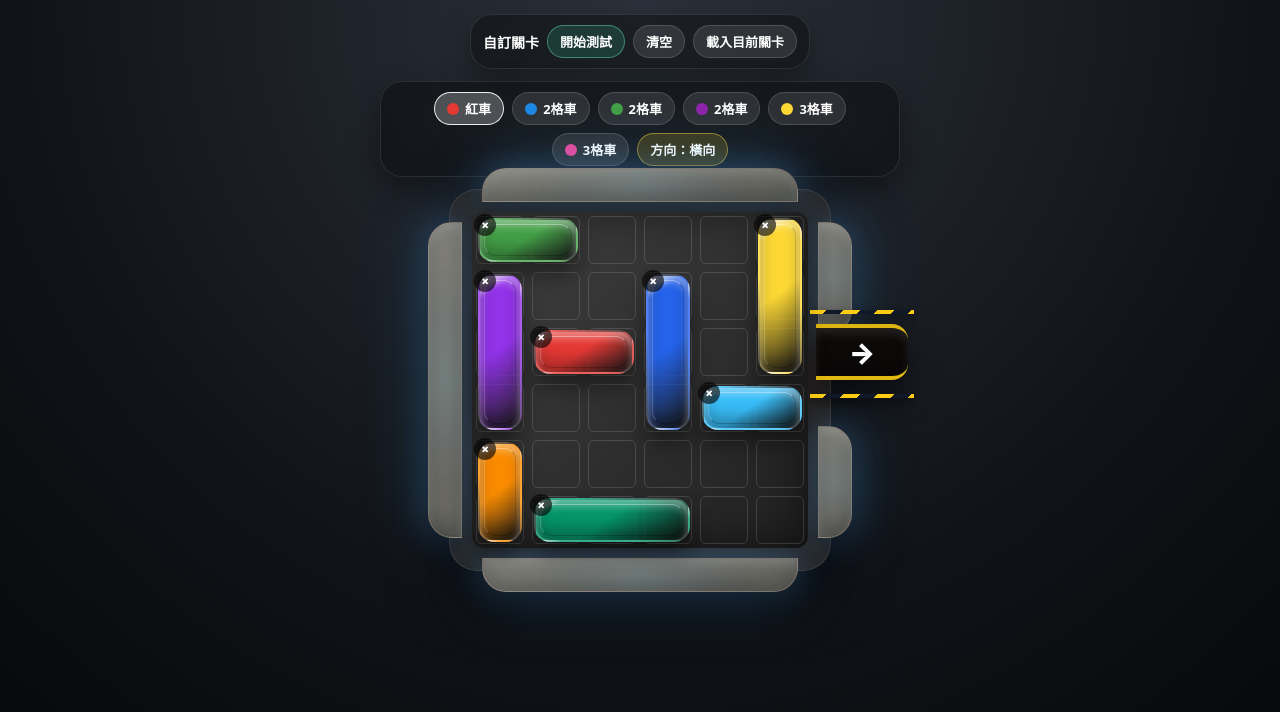
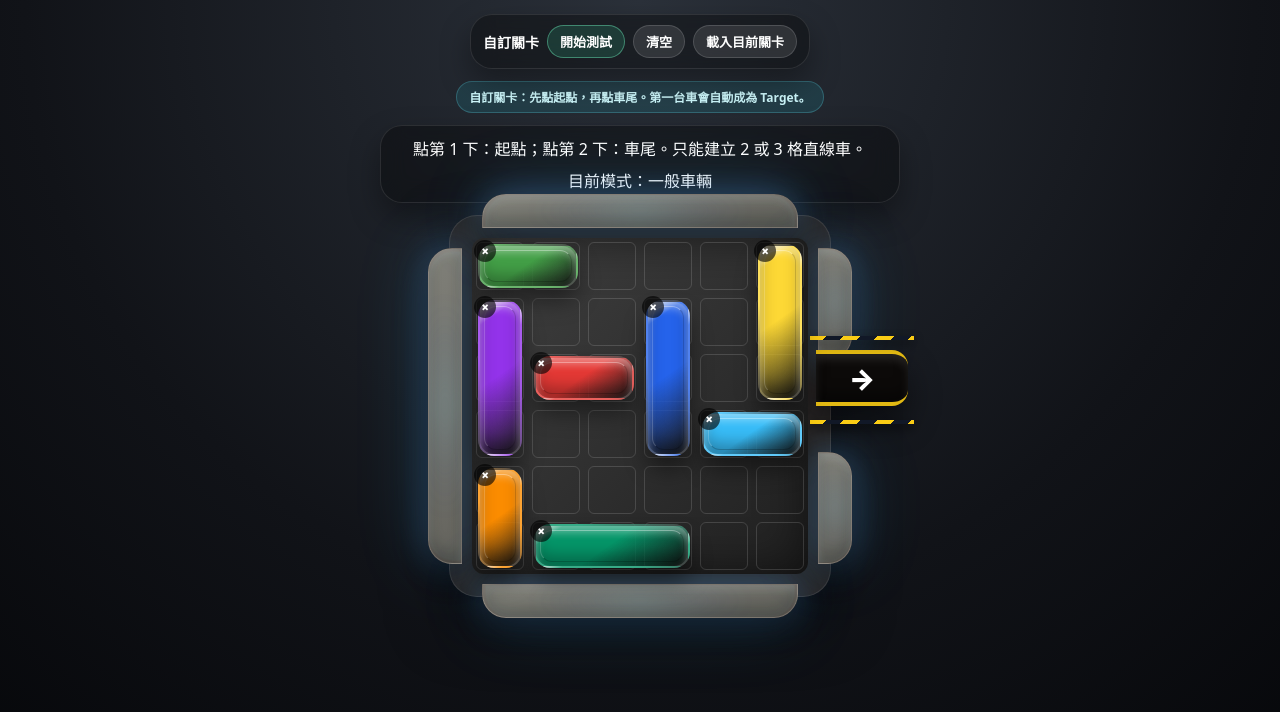
Before and after one commit to TFCChen/traffic-jam-game-1, a React (Vite) app: page / in a window 1280 px wide. Both pictures are taken after a click on the button "自訂關卡". Shown: the top 712 px of the page. Built offline with nearby package versions, Linux system fonts and the light colour scheme.

Commit message:
Redesign custom editor with two-click vehicle placement

```diff
--- a/src/main.jsx
+++ b/src/main.jsx
@@ -24,21 +24,14 @@ const COLORS = {
   teal: "#059669",
 };
 
+const EDITOR_COLORS = ["#8b5cf6", "#22c55e", "#f59e0b", "#ec4899", "#3b82f6", "#14b8a6", "#84cc16", "#f97316", "#06b6d4", "#a855f7", "#10b981", "#eab308"];
+
 const DEFAULT = [
   { id: "target", color: COLORS.red, row: 2, col: 1, len: 2, dir: "H" },
   { id: "yellowBus", color: COLORS.yellow, row: 0, col: 4, len: 3, dir: "V" },
   { id: "blue", color: COLORS.blue, row: 0, col: 1, len: 2, dir: "V" },
   { id: "green", color: COLORS.green, row: 4, col: 0, len: 2, dir: "H" },
   { id: "purple", color: COLORS.purple, row: 4, col: 3, len: 2, dir: "H" },
-];
-
-const PALETTE = [
-  { key: "target", label: "紅車", color: COLORS.red, len: 2 },
-  { key: "car2", label: "2格車", color: COLORS.blue, len: 2 },
-  { key: "car2b", label: "2格車", color: COLORS.green, len: 2 },
-  { key: "car2c", label: "2格車", color: COLORS.purple, len: 2 },
-  { key: "bus3", label: "3格車", color: COLORS.yellow, len: 3 },
-  { key: "bus3b", label: "3格車", color: COLORS.pink, len: 3 },
 ];
 
 const FALLBACK_INDEX = Array.from({ length: 40 }, (_, index) => {
@@ -155,22 +148,13 @@ function Car({ car, dragging, dragPixels, down, move, up }) {
       onPointerMove={move}
       onPointerUp={up}
       onPointerCancel={up}
-      style={{
-        left: car.col * CELL + 6,
-        top: car.row * CELL + 6,
-        width,
-        height,
-        transform,
-        zIndex: dragging || exited(car) ? 30 : 10,
-      }}
+      style={{ left: car.col * CELL + 6, top: car.row * CELL + 6, width, height, transform, zIndex: dragging || exited(car) ? 30 : 10 }}
     >
       <div
         className="car-block"
         style={{
           background: `linear-gradient(145deg,rgba(255,255,255,.95) 0%,${car.color} 13%,${car.color} 48%,rgba(0,0,0,.42) 100%)`,
-          boxShadow: dragging
-            ? "0 24px 30px rgba(0,0,0,.5), inset 0 7px 10px rgba(255,255,255,.48), inset 0 -13px 18px rgba(0,0,0,.34)"
-            : "0 14px 22px rgba(0,0,0,.4), inset 0 6px 9px rgba(255,255,255,.4), inset 0 -11px 16px rgba(0,0,0,.3)",
+          boxShadow: dragging ? "0 24px 30px rgba(0,0,0,.5), inset 0 7px 10px rgba(255,255,255,.48), inset 0 -13px 18px rgba(0,0,0,.34)" : "0 14px 22px rgba(0,0,0,.4), inset 0 6px 9px rgba(255,255,255,.4), inset 0 -11px 16px rgba(0,0,0,.3)",
         }}
       >
         <div className="car-inner" />
@@ -183,31 +167,14 @@ function Ghost({ draft }) {
   if (!draft) return null;
   const width = draft.dir === "H" ? draft.len * CELL - 12 : CELL - 12;
   const height = draft.dir === "V" ? draft.len * CELL - 12 : CELL - 12;
-
-  return (
-    <div
-      className="ghost"
-      style={{
-        left: draft.col * CELL + 6,
-        top: draft.row * CELL + 6,
-        width,
-        height,
-        background: draft.valid ? `${draft.color}88` : "rgba(255,0,0,.35)",
-      }}
-    />
-  );
+  return <div className="ghost" style={{ left: draft.col * CELL + 6, top: draft.row * CELL + 6, width, height, background: draft.valid ? `${draft.color}88` : "rgba(255,0,0,.35)" }} />;
 }
 
 function Wall({ className = "" }) {
-  return (
-    <div className={`wall ${className}`}>
-      <div className="wall-glow" />
-      <div className="wall-aura" />
-    </div>
-  );
+  return <div className={`wall ${className}`}><div className="wall-glow" /><div className="wall-aura" /></div>;
 }
 
-function Board({ cars, drag, mode, draft, boardMove, boardClick, carDown, dragMove, dragEnd, removeCar }) {
+function Board({ cars, drag, mode, draft, editorStart, boardMove, boardClick, carDown, dragMove, dragEnd, removeCar }) {
   return (
     <div className="board-shell">
       <div className="board-backplate" />
@@ -220,80 +187,28 @@ function Board({ cars, drag, mode, draft, boardMove, boardClick, carDown, dragMo
       <div className="exit-stripe top" />
       <div className="exit-stripe bottom" />
 
-      <div
-        className="board"
-        onPointerMove={mode === "edit" ? boardMove : undefined}
-        onClick={mode === "edit" ? boardClick : undefined}
-        style={{ width: BOARD, height: BOARD }}
-      >
+      <div className="board" onPointerMove={mode === "edit" ? boardMove : undefined} onClick={mode === "edit" ? boardClick : undefined} style={{ width: BOARD, height: BOARD }}>
         {Array.from({ length: GRID * GRID }, (_, i) => (
-          <div
-            key={i}
-            className="grid-cell"
-            style={{
-              left: (i % GRID) * CELL + 4,
-              top: Math.floor(i / GRID) * CELL + 4,
-              width: CELL - 8,
-              height: CELL - 8,
-            }}
-          />
+          <div key={i} className="grid-cell" style={{ left: (i % GRID) * CELL + 4, top: Math.floor(i / GRID) * CELL + 4, width: CELL - 8, height: CELL - 8 }} />
         ))}
 
+        {mode === "edit" && editorStart && <div className="editor-start" style={{ left: editorStart.col * CELL + 4, top: editorStart.row * CELL + 4, width: CELL - 8, height: CELL - 8 }} />}
         <Ghost draft={mode === "edit" ? draft : null} />
 
         {(cars || []).map((car) => (
-          <Car
-            key={car.id}
-            car={car}
-            dragging={drag?.id === car.id}
-            dragPixels={drag?.id === car.id ? drag.pixels : 0}
-            down={(e) => (mode === "play" ? carDown(e, car) : e.stopPropagation())}
-            move={mode === "play" ? dragMove : undefined}
-            up={mode === "play" ? dragEnd : undefined}
-          />
+          <Car key={car.id} car={car} dragging={drag?.id === car.id} dragPixels={drag?.id === car.id ? drag.pixels : 0} down={(e) => (mode === "play" ? carDown(e, car) : e.stopPropagation())} move={mode === "play" ? dragMove : undefined} up={mode === "play" ? dragEnd : undefined} />
         ))}
 
-        {mode === "edit" &&
-          (cars || []).map((car) => (
-            <button
-              key={`rm-${car.id}`}
-              type="button"
-              className="remove-car"
-              style={{ left: car.col * CELL + 2, top: car.row * CELL + 2 }}
-              onClick={(e) => {
-                e.stopPropagation();
-                removeCar(car.id);
-              }}
-            >
-              ×
-            </button>
-          ))}
+        {mode === "edit" && (cars || []).map((car) => (
+          <button key={`rm-${car.id}`} type="button" className="remove-car" style={{ left: car.col * CELL + 2, top: car.row * CELL + 2 }} onClick={(e) => { e.stopPropagation(); removeCar(car.id); }}>×</button>
+        ))}
       </div>
     </div>
   );
 }
 
 function Particles({ particles }) {
-  return (
-    <div className="particle-layer">
-      {(particles || []).map((p) => (
-        <span
-          key={p.id}
-          className="particle"
-          style={{
-            left: p.x,
-            top: p.y,
-            width: p.size,
-            height: p.size,
-            background: p.color,
-            boxShadow: `0 0 ${p.size * 3}px ${p.color},0 0 ${p.size * 8}px rgba(255,210,80,.55)`,
-            "--dx": `${p.dx}px`,
-            "--dy": `${p.dy}px`,
-          }}
-        />
-      ))}
-    </div>
-  );
+  return <div className="particle-layer">{(particles || []).map((p) => <span key={p.id} className="particle" style={{ left: p.x, top: p.y, width: p.size, height: p.size, background: p.color, boxShadow: `0 0 ${p.size * 3}px ${p.color},0 0 ${p.size * 8}px rgba(255,210,80,.55)`, "--dx": `${p.dx}px`, "--dy": `${p.dy}px` }} />)}</div>;
 }
 
 function LevelSelector({ levels, currentLevel, onLoad }) {
@@ -312,16 +227,7 @@ function LevelSelector({ levels, currentLevel, onLoad }) {
         <section key={difficulty} className="level-section">
           <div className="level-title">{difficulty}</div>
           <div className="level-grid">
-            {groups[difficulty].map((level) => (
-              <button
-                key={level.id}
-                type="button"
-                onClick={() => onLoad(level.id)}
-                className={`level-button ${currentLevel?.id === level.id ? "active" : ""}`}
-              >
-                {level.id}
-              </button>
-            ))}
+            {groups[difficulty].map((level) => <button key={level.id} type="button" onClick={() => onLoad(level.id)} className={`level-button ${currentLevel?.id === level.id ? "active" : ""}`}>{level.id}</button>)}
           </div>
         </section>
       ))}
@@ -335,9 +241,7 @@ function WinModal({ level, moves, onRetry, onNext }) {
       <div className="win-modal">
         <div className="win-spark">★</div>
         <div className="win-title">通關成功！</div>
-        <div className="win-subtitle">
-          {level?.id === "custom" ? "自訂關卡完成" : `${level?.difficulty ?? "Level"} ${level?.id ?? ""}`}
-        </div>
+        <div className="win-subtitle">{level?.id === "custom" ? "自訂關卡完成" : `${level?.difficulty ?? "Level"} ${level?.id ?? ""}`}</div>
         <div className="win-stat">Moves：{moves}</div>
         <div className="win-actions">
           <button type="button" className="ui-button" onClick={onRetry}>重來一次</button>
@@ -357,9 +261,8 @@ function App() {
   const [moves, setMoves] = useState(0);
   const [drag, setDrag] = useState(null);
   const [particles, setParticles] = useState([]);
-  const [template, setTemplate] = useState(PALETTE[0]);
-  const [dir, setDir] = useState("H");
   const [draft, setDraft] = useState(null);
+  const [editorStart, setEditorStart] = useState(null);
   const [loadMessage, setLoadMessage] = useState("");
   const [levelsOpen, setLevelsOpen] = useState(false);
   const lastParticle = useRef(0);
@@ -370,79 +273,49 @@ function App() {
   const loadLevel = async (id, customIndex = levelIndex) => {
     const meta = customIndex.find((item) => item.id === id);
     if (!meta) return;
-
     try {
       const data = await fetchJson(`/levels/${meta.file}`);
       const normalized = normalizeLevel(data, meta);
       setCurrentLevel(normalized);
       setLevel(clone(normalized.cars));
       setCars(clone(normalized.cars));
-      setMoves(0);
-      setDrag(null);
-      setParticles([]);
-      setLoadMessage("");
-      setLevelsOpen(false);
+      setMoves(0); setDrag(null); setParticles([]); setDraft(null); setEditorStart(null); setLoadMessage(""); setLevelsOpen(false);
     } catch {
       const fallback = normalizeLevel({ cars: DEFAULT }, meta);
       setCurrentLevel(fallback);
       setLevel(clone(DEFAULT));
       setCars(clone(DEFAULT));
-      setMoves(0);
-      setDrag(null);
-      setParticles([]);
-      setLoadMessage(`讀不到 ${meta.file}，目前顯示預設關卡。`);
-      setLevelsOpen(false);
+      setMoves(0); setDrag(null); setParticles([]); setDraft(null); setEditorStart(null); setLoadMessage(`讀不到 ${meta.file}，目前顯示預設關卡。`); setLevelsOpen(false);
     }
   };
 
   useEffect(() => {
     let cancelled = false;
-
     async function boot() {
       try {
         const index = await fetchJson("/levels/index.json");
         if (cancelled) return;
-
         if (Array.isArray(index) && index.length > 0) {
           const sorted = [...index].sort((a, b) => a.id - b.id);
           setLevelIndex(sorted);
           await loadLevel(sorted[0].id, sorted);
           return;
         }
-      } catch {
-        // Use fallback generated buttons.
-      }
-
-      if (!cancelled) {
-        setLevelIndex(FALLBACK_INDEX);
-        setLoadMessage("讀不到 public/levels/index.json，使用內建關卡按鈕。");
-      }
+      } catch {}
+      if (!cancelled) { setLevelIndex(FALLBACK_INDEX); setLoadMessage("讀不到 public/levels/index.json，使用內建關卡按鈕。"); }
     }
-
     boot();
-
-    return () => {
-      cancelled = true;
-    };
+    return () => { cancelled = true; };
   }, []);
 
   function reset(next = level) {
-    setCars(clone(next));
-    setMoves(0);
-    setDrag(null);
-    setParticles([]);
-    lastParticle.current = 0;
+    setCars(clone(next)); setMoves(0); setDrag(null); setParticles([]); lastParticle.current = 0;
   }
 
   function goNextLevel() {
     const sorted = [...(levelIndex || FALLBACK_INDEX)].sort((a, b) => a.id - b.id);
     const firstId = sorted[0]?.id ?? 1;
-
-    if (currentLevel?.id === "custom") {
-      loadLevel(firstId, sorted);
-      return;
-    }
-
+    if (currentLevel?.id === "custom") { loadLevel(firstId, sorted); return; }
     const currentIndex = sorted.findIndex((item) => item.id === currentLevel?.id);
     const nextId = currentIndex >= 0 && currentIndex < sorted.length - 1 ? sorted[currentIndex + 1].id : firstId;
     loadLevel(nextId, sorted);
@@ -452,38 +325,22 @@ function App() {
     const now = Date.now();
     if (throttle && now - lastParticle.current < throttle) return;
     lastParticle.current = now;
-
     const burst = makeParticles(el.getBoundingClientRect(), color);
     setParticles((cur) => [...cur, ...burst]);
-    window.setTimeout(() => {
-      setParticles((cur) => cur.filter((p) => !burst.some((b) => b.id === p.id)));
-    }, LIFE);
+    window.setTimeout(() => setParticles((cur) => cur.filter((p) => !burst.some((b) => b.id === p.id))), LIFE);
   }
 
   function startDrag(e, car) {
     if (won || !car) return;
-    e.preventDefault();
-    e.currentTarget.setPointerCapture?.(e.pointerId);
-    addParticles(e.currentTarget, car.color);
-
+    e.preventDefault(); e.currentTarget.setPointerCapture?.(e.pointerId); addParticles(e.currentTarget, car.color);
     const lim = limits(car, cars);
-    setDrag({
-      id: car.id,
-      startX: e.clientX,
-      startY: e.clientY,
-      startRow: car.row,
-      startCol: car.col,
-      min: lim.min,
-      max: lim.max,
-      pixels: 0,
-    });
+    setDrag({ id: car.id, startX: e.clientX, startY: e.clientY, startRow: car.row, startCol: car.col, min: lim.min, max: lim.max, pixels: 0 });
   }
 
   function moveDrag(e) {
     if (!drag || won) return;
     const car = cars.find((x) => x.id === drag.id);
     if (!car) return;
-
     addParticles(e.currentTarget, car.color, 75);
     const raw = car.dir === "H" ? e.clientX - drag.startX : e.clientY - drag.startY;
     setDrag((cur) => (cur ? { ...cur, pixels: clamp(raw, drag.min * CELL, drag.max * CELL) } : cur));
@@ -491,164 +348,101 @@ function App() {
 
   function endDrag() {
     if (!drag) return;
-
     const delta = clamp(Math.round(drag.pixels / CELL), drag.min, drag.max);
-
     if (delta !== 0) {
-      setCars((cur) =>
-        cur.map((car) =>
-          car.id === drag.id
-            ? {
-                ...car,
-                row: drag.startRow + (car.dir === "V" ? delta : 0),
-                col: drag.startCol + (car.dir === "H" ? delta : 0),
-              }
-            : car
-        )
-      );
+      setCars((cur) => cur.map((car) => car.id === drag.id ? { ...car, row: drag.startRow + (car.dir === "V" ? delta : 0), col: drag.startCol + (car.dir === "H" ? delta : 0) } : car));
       setMoves((v) => v + 1);
     }
-
     setDrag(null);
   }
 
   function gridPos(e) {
     const r = e.currentTarget.getBoundingClientRect();
-    return {
-      col: Math.floor((e.clientX - r.left) / CELL),
-      row: Math.floor((e.clientY - r.top) / CELL),
-    };
+    return { col: Math.floor((e.clientX - r.left) / CELL), row: Math.floor((e.clientY - r.top) / CELL) };
   }
 
-  function makeDraft(row, col) {
-    const d = {
-      id: template.key === "target" ? "target" : `${template.key}-${Date.now()}`,
-      color: template.color,
-      row,
-      col,
-      len: template.len,
-      dir,
+  function carFromPoints(start, end) {
+    if (!start || !end) return null;
+    const sameRow = start.row === end.row;
+    const sameCol = start.col === end.col;
+    if (!sameRow && !sameCol) return null;
+    const len = sameRow ? Math.abs(end.col - start.col) + 1 : Math.abs(end.row - start.row) + 1;
+    if (len !== 2 && len !== 3) return null;
+    const isTarget = !level.some((car) => car.id === "target");
+    const car = {
+      id: isTarget ? "target" : `car-${Date.now()}`,
+      color: isTarget ? COLORS.red : EDITOR_COLORS[level.length % EDITOR_COLORS.length],
+      row: sameRow ? start.row : Math.min(start.row, end.row),
+      col: sameRow ? Math.min(start.col, end.col) : start.col,
+      len,
+      dir: sameRow ? "H" : "V",
     };
-    const others = level.filter((car) => car.id !== d.id && !(d.id === "target" && car.id === "target"));
-    return { ...d, valid: inside(d) && !overlaps(d, others, false) };
+    return { ...car, valid: inside(car) && !overlaps(car, level, false) };
   }
 
   function editorMove(e) {
+    if (!editorStart) return;
     const p = gridPos(e);
-    if (p.row < 0 || p.row >= GRID || p.col < 0 || p.col >= GRID) {
-      setDraft(null);
-      return;
-    }
-    setDraft(makeDraft(p.row, p.col));
+    if (p.row < 0 || p.row >= GRID || p.col < 0 || p.col >= GRID) { setDraft(null); return; }
+    setDraft(carFromPoints(editorStart, p));
   }
 
-  function place() {
-    if (!draft?.valid) return;
-
-    const car = {
-      id: draft.id,
-      color: draft.color,
-      row: draft.row,
-      col: draft.col,
-      len: draft.len,
-      dir: draft.dir,
-    };
-
-    setLevel((cur) => [...(car.id === "target" ? cur.filter((x) => x.id !== "target") : cur), car]);
+  function editorClick(e) {
+    const p = gridPos(e);
+    if (p.row < 0 || p.row >= GRID || p.col < 0 || p.col >= GRID) return;
+    if (!editorStart) {
+      setEditorStart(p); setDraft(null); setLoadMessage(level.some((car) => car.id === "target") ? "已選起點，請點第 2 格或第 3 格作為車尾。" : "已選 Target 起點，請點第 2 格或第 3 格作為車尾。"); return;
+    }
+    const car = carFromPoints(editorStart, p);
+    if (car?.valid) {
+      const { valid, ...nextCar } = car;
+      setLevel((cur) => [...cur, nextCar]);
+      setLoadMessage(car.id === "target" ? "Target 已放置，接下來會自動建立一般車輛。" : "車輛已放置。");
+    } else {
+      setLoadMessage("放置失敗：只能直線 2 或 3 格，且不能重疊或超出棋盤。");
+    }
+    setEditorStart(null); setDraft(null);
   }
 
   function enterEditor() {
-    setMode("edit");
-    setLevelsOpen(false);
-    setLevel(clone(cars.filter((car) => !exited(car))));
-    setDraft(null);
+    setMode("edit"); setLevelsOpen(false); setLevel(clone(cars.filter((car) => !exited(car)))); setDraft(null); setEditorStart(null); setLoadMessage("自訂關卡：先點起點，再點車尾。第一台車會自動成為 Target。");
   }
 
   function playCustom() {
-    if (!level.some((car) => car.id === "target")) return;
+    if (!level.some((car) => car.id === "target")) { setLoadMessage("請先放置 Target 紅車。"); return; }
+    const customLevel = { id: "custom", difficulty: "Custom", title: "Custom", file: null, cars: clone(level) };
+    setCurrentLevel(customLevel); setMode("play"); setDraft(null); setEditorStart(null); setLoadMessage(""); reset(level);
+  }
 
-    const customLevel = {
-      id: "custom",
-      difficulty: "Custom",
-      title: "Custom",
-      file: null,
-      cars: clone(level),
-    };
-
-    setCurrentLevel(customLevel);
-    setMode("play");
-    reset(level);
-  }
+  function clearEditor() { setLevel([]); setDraft(null); setEditorStart(null); setLoadMessage("已清空。下一台車會自動成為 Target。"); }
+  function reloadCurrentForEditor() { setLevel(clone(currentLevel.cars || DEFAULT)); setDraft(null); setEditorStart(null); setLoadMessage("已載入目前關卡，可點車左上角 × 移除後重新放置。"); }
 
   return (
     <div className="app">
       <Particles particles={particles} />
-
       <main className="game-layout">
         <div className="top-panel">
           <span className="panel-title">{mode === "edit" ? "自訂關卡" : `${currentLevel.difficulty} ${currentLevel.id}`}</span>
           {mode === "play" && <span className="moves">{moves}</span>}
           {won && <span className="win-badge">通關</span>}
-
-          {mode === "play" ? (
-            <>
-              <button type="button" onClick={() => reset()} className="ui-button">重置</button>
-              <button type="button" onClick={() => setLevelsOpen((open) => !open)} className="ui-button level-toggle">
-                {levelsOpen ? "收起關卡" : "選擇關卡"}
-              </button>
-              <button type="button" onClick={enterEditor} className="ui-button accent">自訂關卡</button>
-            </>
-          ) : (
-            <>
-              <button type="button" onClick={playCustom} className="ui-button success">開始測試</button>
-              <button type="button" onClick={() => setLevel([])} className="ui-button">清空</button>
-              <button type="button" onClick={() => setLevel(clone(currentLevel.cars || DEFAULT))} className="ui-button">載入目前關卡</button>
-            </>
-          )}
+          {mode === "play" ? <>
+            <button type="button" onClick={() => reset()} className="ui-button">重置</button>
+            <button type="button" onClick={() => setLevelsOpen((open) => !open)} className="ui-button level-toggle">{levelsOpen ? "收起關卡" : "選擇關卡"}</button>
+            <button type="button" onClick={enterEditor} className="ui-button accent">自訂關卡</button>
+          </> : <>
+            <button type="button" onClick={playCustom} className="ui-button success">開始測試</button>
+            <button type="button" onClick={clearEditor} className="ui-button">清空</button>
+            <button type="button" onClick={reloadCurrentForEditor} className="ui-button">載入目前關卡</button>
+          </>}
         </div>
 
         {loadMessage && <div className="load-message">{loadMessage}</div>}
+        {mode === "play" && levelsOpen && <LevelSelector levels={levelIndex} currentLevel={currentLevel} onLoad={loadLevel} />}
+        {mode === "edit" && <div className="editor-panel"><span className="editor-hint">點第 1 下：起點；點第 2 下：車尾。只能建立 2 或 3 格直線車。</span><span className="editor-hint strong">{level.some((car) => car.id === "target") ? "目前模式：一般車輛" : "下一台：Target 紅車"}</span></div>}
 
-        {mode === "play" && levelsOpen && (
-          <LevelSelector levels={levelIndex} currentLevel={currentLevel} onLoad={loadLevel} />
-        )}
-
-        {mode === "edit" && (
-          <div className="editor-panel">
-            {PALETTE.map((item) => (
-              <button
-                key={item.key}
-                type="button"
-                onClick={() => setTemplate(item)}
-                className={`palette-button ${template.key === item.key ? "active" : ""}`}
-              >
-                <span className="palette-dot" style={{ background: item.color }} />
-                {item.label}
-              </button>
-            ))}
-            <button type="button" onClick={() => setDir((x) => (x === "H" ? "V" : "H"))} className="ui-button warning">
-              方向：{dir === "H" ? "橫向" : "直向"}
-            </button>
-          </div>
-        )}
-
-        <Board
-          cars={mode === "edit" ? level : cars}
-          drag={drag}
-          mode={mode}
-          draft={draft}
-          boardMove={editorMove}
-          boardClick={place}
-          carDown={startDrag}
-          dragMove={moveDrag}
-          dragEnd={endDrag}
-          removeCar={(id) => setLevel((cur) => cur.filter((car) => car.id !== id))}
-        />
+        <Board cars={mode === "edit" ? level : cars} drag={drag} mode={mode} draft={draft} editorStart={editorStart} boardMove={editorMove} boardClick={editorClick} carDown={startDrag} dragMove={moveDrag} dragEnd={endDrag} removeCar={(id) => setLevel((cur) => cur.filter((car) => car.id !== id))} />
       </main>
-
-      {mode === "play" && won && (
-        <WinModal level={currentLevel} moves={moves} onRetry={() => reset()} onNext={goNextLevel} />
-      )}
+      {mode === "play" && won && <WinModal level={currentLevel} moves={moves} onRetry={() => reset()} onNext={goNextLevel} />}
     </div>
   );
 }
```
